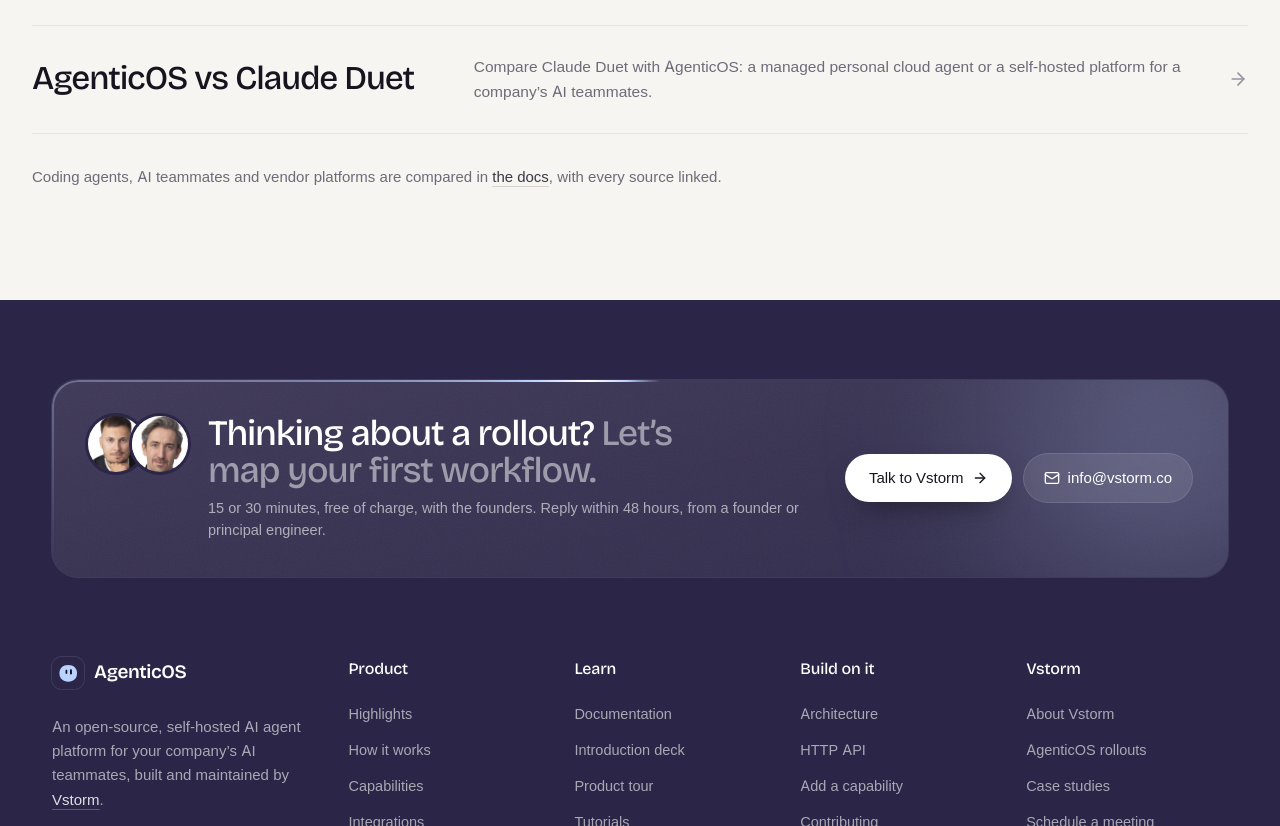
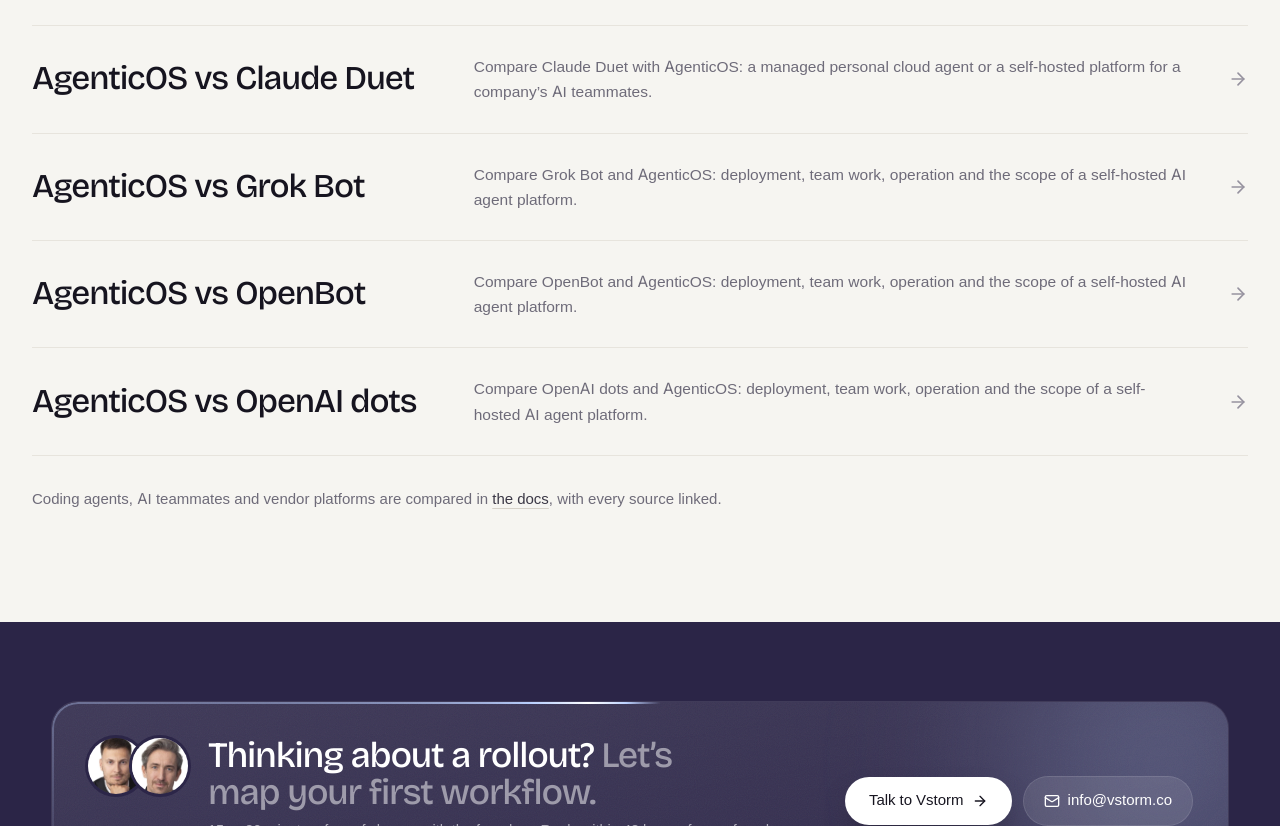
Before and after one commit to vstorm-co/vstormos-landing, a Next.js app: page /compare in a window 1280 px wide. Shown: the part 1900-2726 px from the top of the page. Built offline with nearby package versions, Linux system fonts and the light colour scheme; no server answers; a web font is replaced by a local one.

Commit message:
feat: add Grok Bot, OpenBot and dots comparisons

```diff
--- a/src/compare.ts
+++ b/src/compare.ts
@@ -562,6 +562,141 @@ export const comparisons = [
   "scene": "lake",
   "screens": [SCREENS.builder, SCREENS.approvals]
 },
+{
+  "slug": "grok-bot",
+  "name": "Grok Bot",
+  "checkedDate": "2 November 2026",
+  "metaTitle": "AgenticOS vs Grok Bot",
+  "description": "Compare Grok Bot and AgenticOS: deployment, team work, operation and the scope of a self-hosted AI agent platform.",
+  "lead": "Grok Bot provides managed AI teammates on persistent cloud computers. Its official documentation includes Enterprise audit logs and other admin controls. AgenticOS provides a company agent platform you operate yourself, with the models, tools and approval policies you choose.",
+  "glance": [
+    {
+      "area": "Deployment",
+      "them": "Vendor cloud; bots in an account share a computer",
+      "us": "Your infrastructure and selected model providers"
+    },
+    {
+      "area": "Scope to check",
+      "them": "Enterprise audit logs, SCIM and MCP allowlist; plan conditions apply",
+      "us": "Apache-2.0; infrastructure and model costs are separate"
+    },
+    {
+      "area": "Work",
+      "them": "Persistent bots with app access, shared computers and routines",
+      "us": "Versioned agents, shared Projects, visual workflows, virtual tables and routines"
+    }
+  ],
+  "further": [
+    {
+      "title": "Choose the operating model",
+      "body": "Configure the team’s agents, knowledge and tools, set approval policies and budgets, and inspect runs. Self-hosting also means your team owns deployment and maintenance."
+    }
+  ],
+  "enough": [
+    "You want a managed teammate service with its desktop and mobile apps.",
+    "Choose on the exact task, tool support and operating requirements; no answer-quality advantage is claimed."
+  ],
+  "together": "Treat migration as a small manual experiment: recreate permitted instructions, reconnect tools and verify a read and a rejected write. No automatic importer, transferred login session or direct interoperability is promised.",
+  "faq": [
+    {
+      "q": "Were both products tested together?",
+      "a": "No. These pages compare documented capabilities. The linked guide names its own baseline; assess the current vendor conditions and test your task before changing systems."
+    }
+  ],
+  "guide": "https://vstorm-co.github.io/agenticos/about/grok-bot/",
+  "scene": "meadow",
+  "screens": [SCREENS.builder, SCREENS.approvals]
+},
+{
+  "slug": "openbot",
+  "name": "OpenBot",
+  "checkedDate": "2 November 2026",
+  "metaTitle": "AgenticOS vs OpenBot",
+  "description": "Compare OpenBot and AgenticOS: deployment, team work, operation and the scope of a self-hosted AI agent platform.",
+  "lead": "OpenBot is the local-first teammate workspace at openbot.run, with desktop, team server and hosting options. It supports several agent providers. AgenticOS is an Apache-2.0 company agent platform with shared Projects, visual workflows and governance controls. Compare the actual deployment and license terms you need.",
+  "glance": [
+    {
+      "area": "Deployment",
+      "them": "Local computer, team server or hosted option",
+      "us": "Your infrastructure and selected model providers"
+    },
+    {
+      "area": "Scope to check",
+      "them": "Source-available; repository license: PolyForm Noncommercial 1.0.0",
+      "us": "Apache-2.0; infrastructure and model costs are separate"
+    },
+    {
+      "area": "Work",
+      "them": "Shared team workspace, files and agent handoffs, using connected providers",
+      "us": "Versioned agents, shared Projects, visual workflows, virtual tables and routines"
+    }
+  ],
+  "further": [
+    {
+      "title": "Choose the operating model",
+      "body": "Configure the team’s agents, knowledge and tools, set approval policies and budgets, and inspect runs. Self-hosting also means your team owns deployment and maintenance."
+    }
+  ],
+  "enough": [
+    "Its desktop workspace and provider integrations fit your task and licensing requirements.",
+    "Choose on the exact task, tool support and operating requirements; no answer-quality advantage is claimed."
+  ],
+  "together": "Treat migration as a small manual experiment: recreate permitted instructions, reconnect tools and verify a read and a rejected write. No automatic importer, transferred login session or direct interoperability is promised.",
+  "faq": [
+    {
+      "q": "Were both products tested together?",
+      "a": "No. These pages compare documented capabilities. The linked guide names its own baseline; assess the current vendor conditions and test your task before changing systems."
+    }
+  ],
+  "guide": "https://vstorm-co.github.io/agenticos/about/openbot/",
+  "scene": "meadow",
+  "screens": [SCREENS.builder, SCREENS.approvals]
+},
+{
+  "slug": "openai-dots",
+  "name": "OpenAI dots",
+  "checkedDate": "2 November 2026",
+  "metaTitle": "AgenticOS vs OpenAI dots",
+  "description": "Compare OpenAI dots and AgenticOS: deployment, team work, operation and the scope of a self-hosted AI agent platform.",
+  "lead": "A dot is an always-on personal agent in ChatGPT. It works on its own cloud computer, uses permitted connected apps and can delegate work while you keep talking. AgenticOS is a self-hosted company platform for configuring, sharing and governing agents. This is a documentation comparison, not a tested account benchmark.",
+  "glance": [
+    {
+      "area": "Deployment",
+      "them": "OpenAI cloud; optional connected local computer has separate availability requirements",
+      "us": "Your infrastructure and selected model providers"
+    },
+    {
+      "area": "Scope to check",
+      "them": "Gradual rollout to eligible accounts; plan, region and workspace conditions apply",
+      "us": "Apache-2.0; infrastructure and model costs are separate"
+    },
+    {
+      "area": "Work",
+      "them": "Ongoing personal responsibilities, permitted connected apps and delegated cloud threads",
+      "us": "Versioned agents, shared Projects, visual workflows, virtual tables and routines"
+    }
+  ],
+  "further": [
+    {
+      "title": "Choose the operating model",
+      "body": "Configure the team’s agents, knowledge and tools, set approval policies and budgets, and inspect runs. Self-hosting also means your team owns deployment and maintenance."
+    }
+  ],
+  "enough": [
+    "You want an ongoing personal agent in ChatGPT without operating an agent platform.",
+    "Choose on the exact task, tool support and operating requirements; no answer-quality advantage is claimed."
+  ],
+  "together": "Treat migration as a small manual experiment: recreate permitted instructions, reconnect tools and verify a read and a rejected write. No automatic importer, transferred login session or direct interoperability is promised.",
+  "faq": [
+    {
+      "q": "Were both products tested together?",
+      "a": "No. These pages compare documented capabilities. The linked guide names its own baseline; assess the current vendor conditions and test your task before changing systems."
+    }
+  ],
+  "guide": "https://vstorm-co.github.io/agenticos/about/openai-dots/",
+  "scene": "meadow",
+  "screens": [SCREENS.builder, SCREENS.approvals]
+},
 ] as const satisfies readonly Comparison[];
 
 export function findComparison(slug: string): Comparison | undefined {
```
Also changed, not shown: public/llms.txt.
